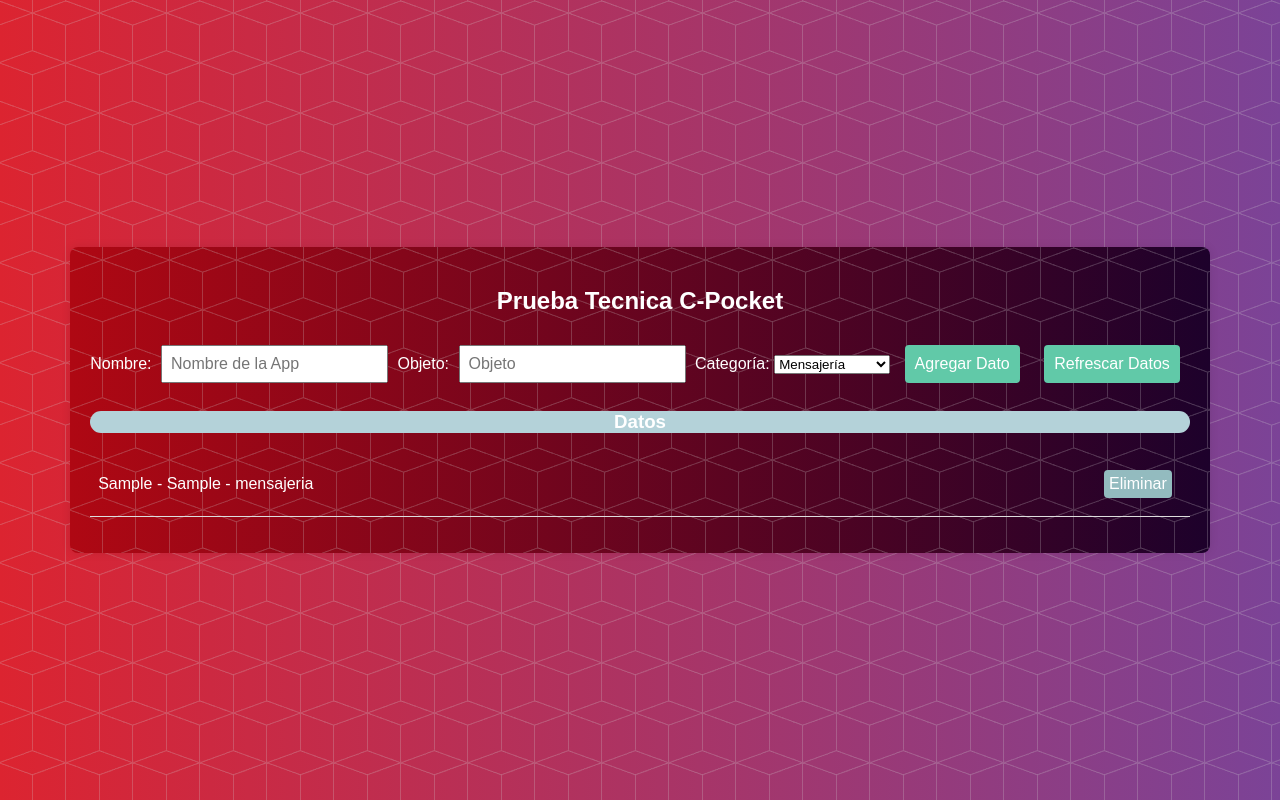
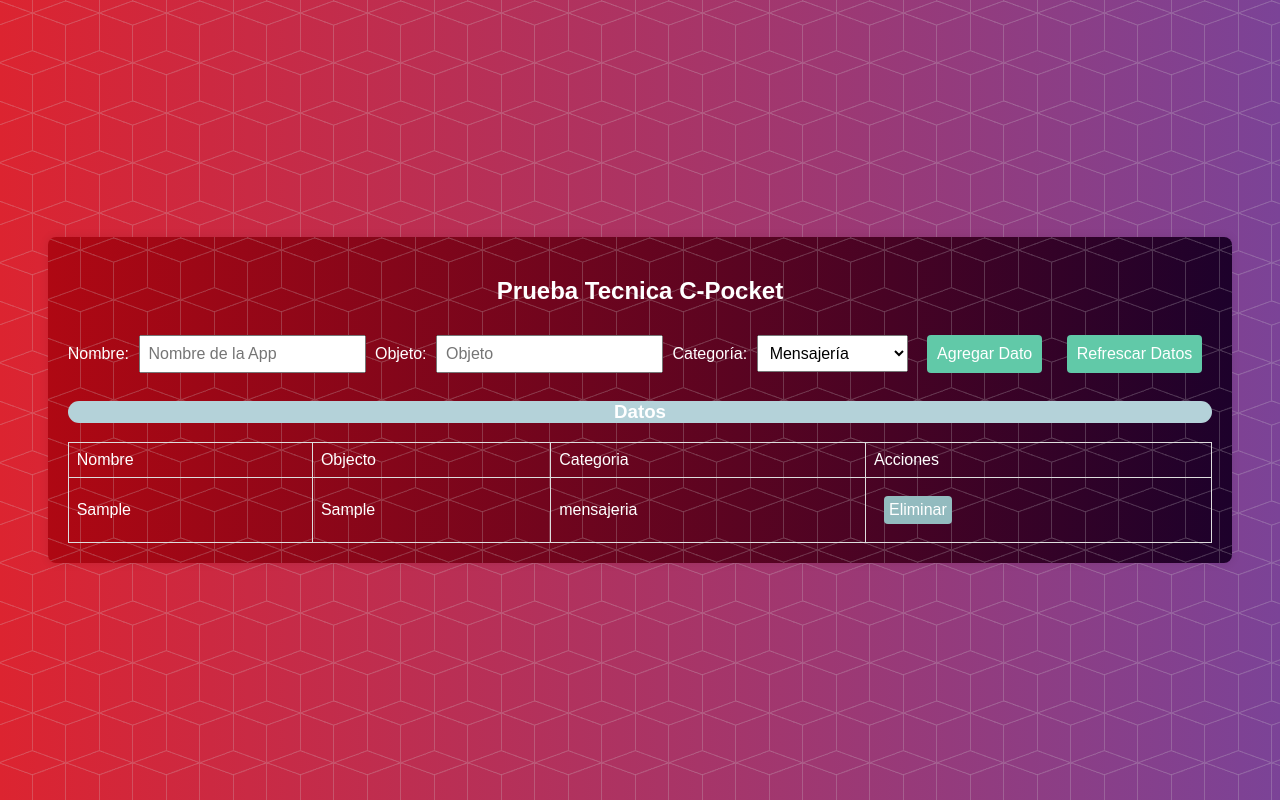
Before and after one commit to AndresGranda1236/pruebatecnicaC-Pocket, a plain HTML site: page index.html in a window 1280 px wide. Both pictures are taken after typing "Sample", "Sample" into the empty fields and a click on the button "Agregar Dato". Drawn offline with Linux system fonts and the light colour scheme.

Commit message:
tercer comitt

```diff
--- a/index.html
+++ b/index.html
@@ -28,7 +28,14 @@
       <button onclick="refrescarDatos()">Refrescar Datos</button>
 
       <h3 id="lista-de-datos">Datos</h3>
-      <ul id="lista-datos"></ul>
+      <table id="lista-datos">
+        <tr>
+          <td>Nombre</td>
+          <td>Objecto</td>
+          <td>Categoria</td>
+          <td>Acciones</td>
+        </tr>
+      </table>
     </div>
 
     <script src="script.js"></script>
--- a/script.js
+++ b/script.js
@@ -14,10 +14,13 @@ function agregarDato() {
 
 function agregarElementoLista(dato) {
   const listaDatos = document.getElementById("lista-datos");
-  const li = document.createElement("li");
-  li.innerHTML = `<span>${dato.nombre} - ${dato.objeto} - ${dato.categoria}</span>
-                   <button class="delete-btn" onclick="eliminarDato(this)">Eliminar</button>`;
-  listaDatos.appendChild(li);
+  const tr = document.createElement("tr");
+  tr.innerHTML = `
+                   <td>${dato.nombre}</td>
+                   <td>${dato.objeto}</td>
+                   <td>${dato.categoria}</td>
+                   <td><button class="delete-btn" onclick="eliminarDato(this.parentElement)">Eliminar</button></td>`;
+  listaDatos.appendChild(tr);
 }
 
 function eliminarDato(elemento) {
--- a/styles.css
+++ b/styles.css
@@ -23,6 +23,12 @@ body {
 #lista-de-datos {
   background-color: #b4d2d9;
   border-radius: 15px;
+}
+input,
+select {
+  padding: 8px;
+  margin: 5px;
+  font-size: 16px;
 }
 
 input {
@@ -68,3 +74,16 @@ li {
 .delete-btn ion-icon {
   margin-right: 5px;
 }
+
+table {
+  font-family: arial, sans-serif;
+  border-collapse: collapse;
+  width: 100%;
+}
+
+td,
+th {
+  border: 1px solid #dddddd;
+  text-align: left;
+  padding: 8px;
+}
```
